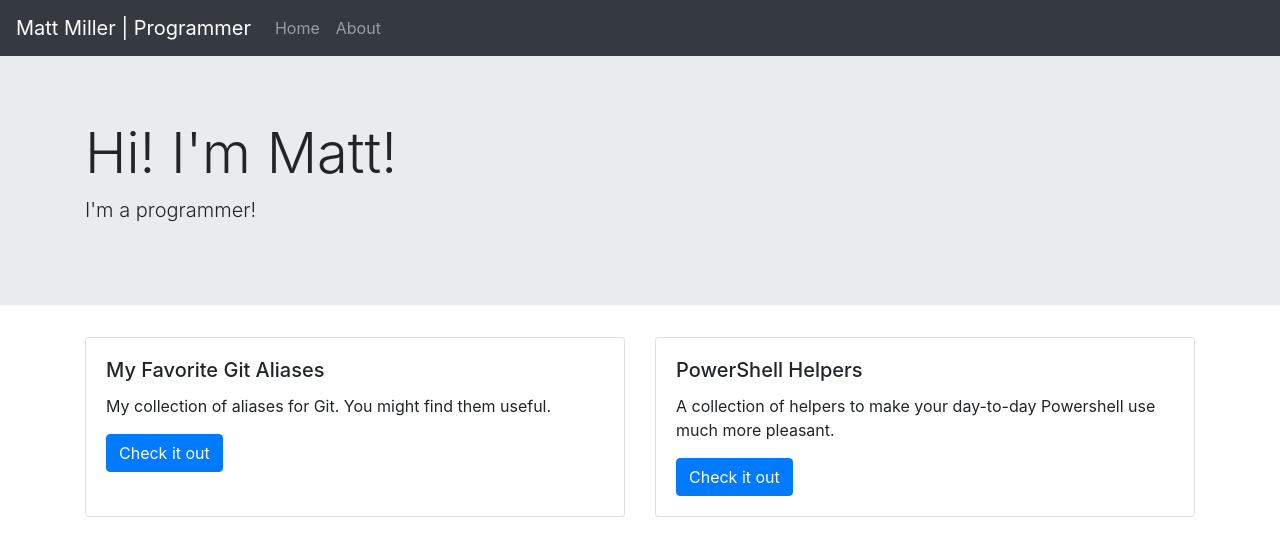
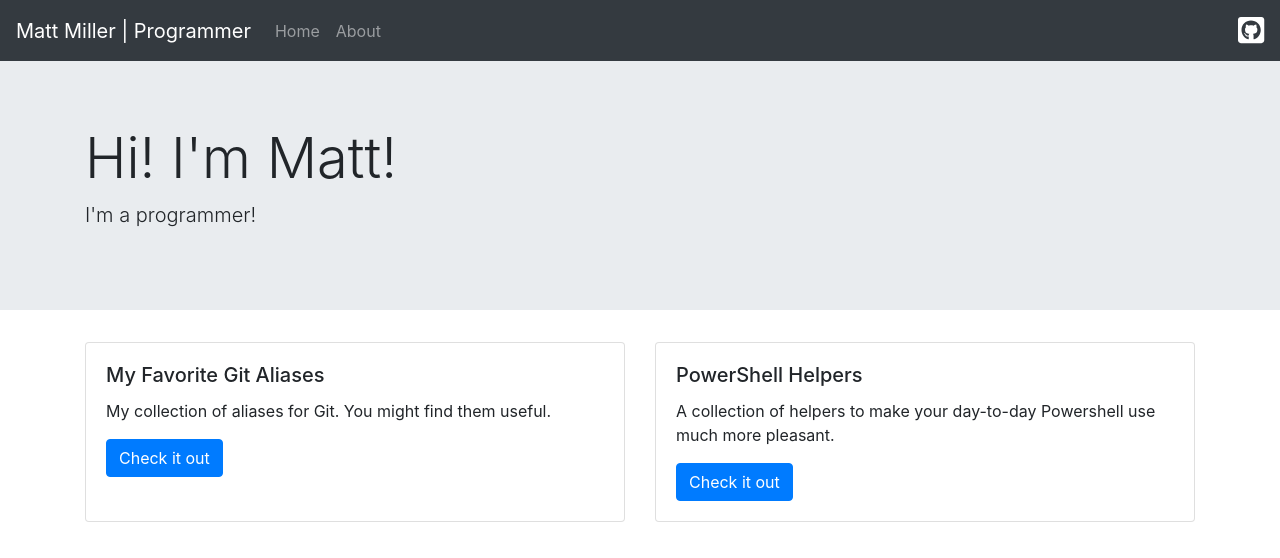
Before and after one commit to MegaMattMiller/mattmillercodes.github.io, a Vue app: page / in a window 1280 px wide. Shown: the top 558 px of the page. Built offline with nearby package versions, Linux system fonts and the light colour scheme.

Commit message:
feat: added github badge to header

```diff
--- a/package.json
+++ b/package.json
@@ -8,6 +8,10 @@
     "lint": "vue-cli-service lint"
   },
   "dependencies": {
+    "@fortawesome/fontawesome-svg-core": "^1.2.12",
+    "@fortawesome/free-brands-svg-icons": "^5.6.3",
+    "@fortawesome/free-solid-svg-icons": "^5.6.3",
+    "@fortawesome/vue-fontawesome": "^0.1.5",
     "bootstrap": "^4.2.1",
     "jquery": "^3.3.1",
     "jshint": "^2.9.7",
--- a/src/components/Header.vue
+++ b/src/components/Header.vue
@@ -11,6 +11,9 @@
                 </li>
             </ul>
         </div>
+        <a class="navbar-icon" href="https://github.com/MegaMattMiller/" target="_blank">
+            <font-awesome-icon :icon="['fab', 'github-square']" />
+        </a>
     </nav>
 </template>
 
@@ -21,4 +24,8 @@ export default {
 </script>
 
 <style scoped>
+.navbar-icon {
+    color: white;
+    font-size: 30px;
+}
 </style>
--- a/src/main.js
+++ b/src/main.js
@@ -2,7 +2,16 @@ import Vue from 'vue';
 import App from './App.vue';
 import 'bootstrap';
 import 'bootstrap/dist/css/bootstrap.min.css';
-import router from './router'
+import router from './router';
+import { library } from '@fortawesome/fontawesome-svg-core';
+// import { faCoffee } from '@fortawesome/free-solid-svg-icons';
+import { fab } from '@fortawesome/free-brands-svg-icons';
+import { FontAwesomeIcon } from '@fortawesome/vue-fontawesome';
+
+
+library.add(fab);
+
+Vue.component('font-awesome-icon', FontAwesomeIcon);
 
 Vue.config.productionTip = false;
 
```
Also changed, not shown: 1 other file (tests, documents, lock files or other folders).
